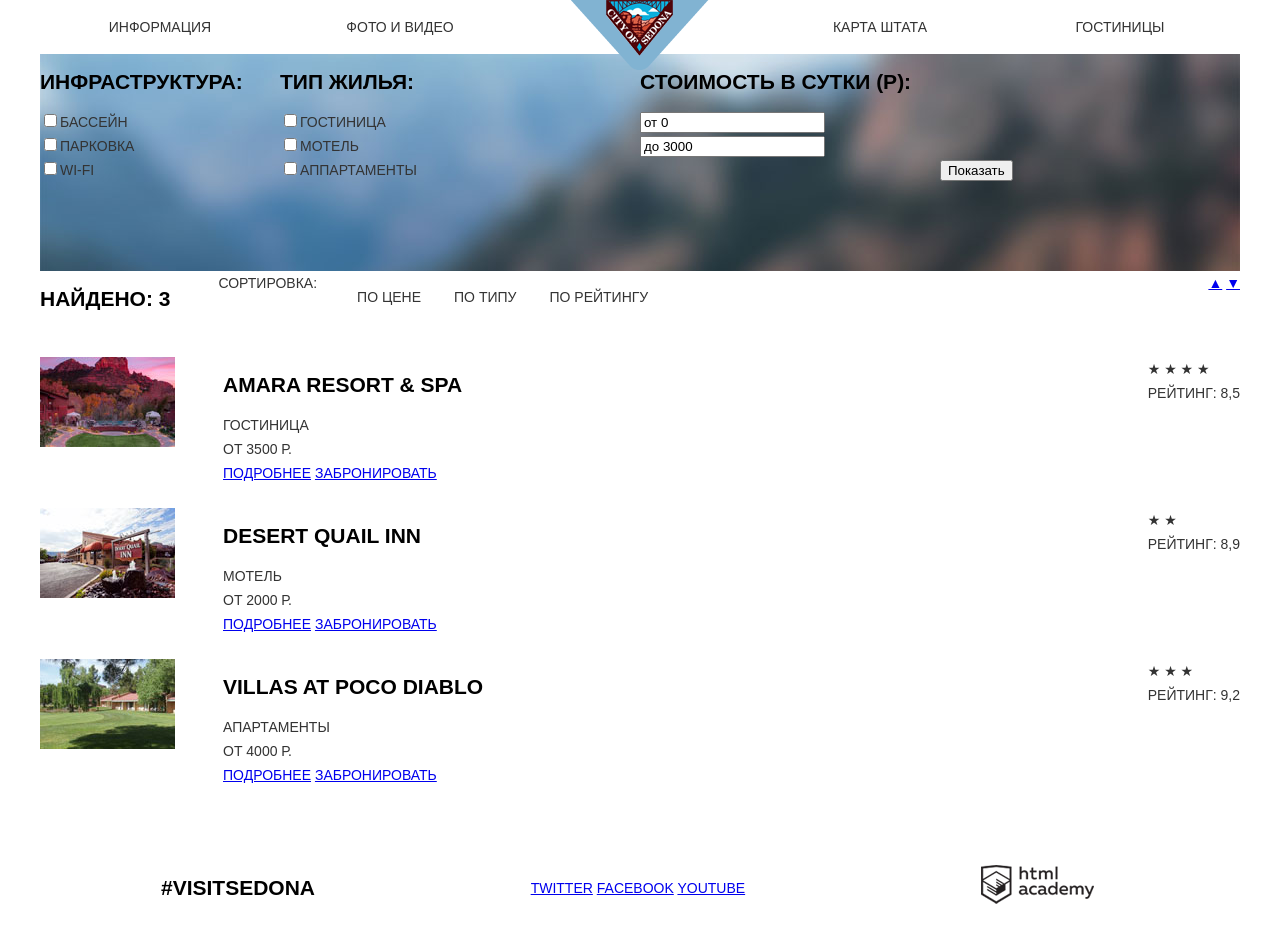
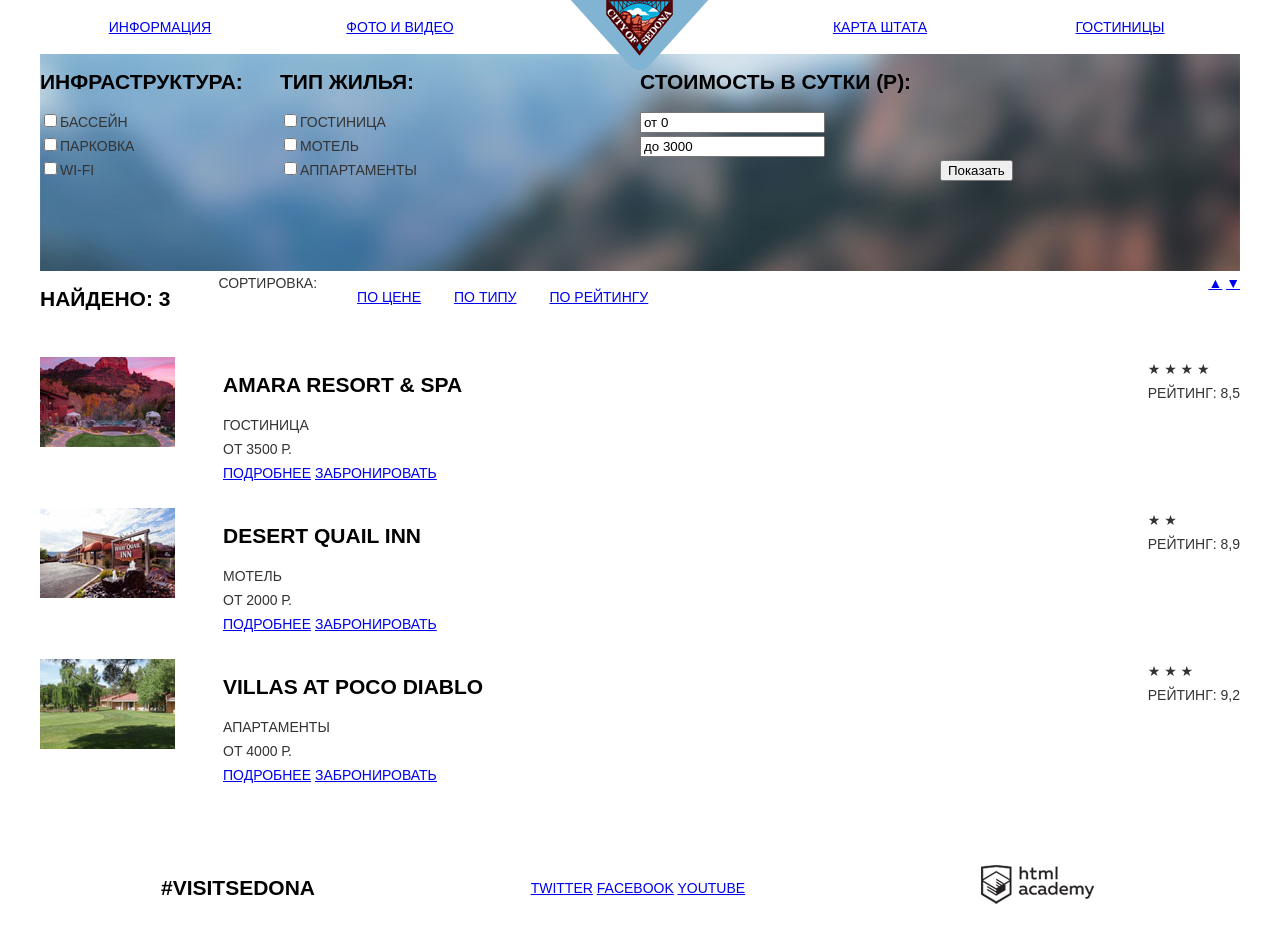
Before and after one commit to feelman/203056-sedona, a plain HTML site: page catalog.html in a window 1280 px wide. Drawn offline with Linux system fonts and the light colour scheme.

Commit message:
Мелкие правки

```diff
--- a/catalog.html
+++ b/catalog.html
@@ -11,21 +11,21 @@
         <nav class="main-navigation clearfix">
           <ul>
             <li>
-              <a hreh="#">Информация</a>
+              <a href="#">Информация</a>
             </li>
             <li>
-              <a hreh="#">Фото и видео</a>
+              <a href="#">Фото и видео</a>
             </li>
             <li>
-              <a hreh="#">Карта штата</a>
+              <a href="#">Карта штата</a>
             </li>
             <li>
-              <a hreh="#">Гостиницы</a>
+              <a href="catalog.html">Гостиницы</a>
             </li>
           </ul>
         </nav>
         <div class="logo">
-          <a hreh="/"><img src="img/logo.png" alt="Sedona" width="138" height="70"></a>
+          <a href="/"><img src="img/logo.png" alt="Sedona" width="138" height="70"></a>
         </div>
       </div>
     </header>
@@ -82,13 +82,13 @@
               <span>Сортировка:</span>
               <ul class="clearfix">
                 <li>
-                  <a class="active" hreh="#">По цене</a>
+                  <a class="active" href="#">По цене</a>
                 </li>
                 <li>
-                  <a hreh="#">По типу</a>
+                  <a href="#">По типу</a>
                 </li>
                 <li>
-                  <a hreh="#">По рейтингу</a>
+                  <a href="#">По рейтингу</a>
                 </li>
               </ul>
             </div>
@@ -100,7 +100,7 @@
           <div class="result-list">
             <div class="hotel-card clearfix">
               <div class="hotel-image">
-                <a hreh="#"><img src="img/hotel1.jpg" alt="Amara Resort & Spa" width="135" height="90"></a>
+                <a href="#"><img src="img/hotel1.jpg" alt="Amara Resort & Spa" width="135" height="90"></a>
               </div>
               <div class="hotel-info">
                 <h2>Amara Resort & Spa</h2>
@@ -128,7 +128,7 @@
             </div>
             <div class="hotel-card">
               <div class="hotel-image">
-                <a hreh="#"><img src="img/hotel2.jpg" alt="Desert Quail Inn" width="135" height="90"></a>
+                <a href="#"><img src="img/hotel2.jpg" alt="Desert Quail Inn" width="135" height="90"></a>
               </div>
               <div class="hotel-info">
                 <h2>Desert Quail Inn</h2>
@@ -156,7 +156,7 @@
             </div>
             <div class="hotel-card">
               <div class="hotel-image">
-                <a hreh="#"><img src="img/hotel3.jpg" alt="Villas at poco diablo" width="135" height="90"></a>
+                <a href="#"><img src="img/hotel3.jpg" alt="Villas at poco diablo" width="135" height="90"></a>
               </div>
               <div class="hotel-info">
                 <h2>Villas at poco diablo</h2>
```
Also changed, not shown: index.html (+5 -5 lines).
